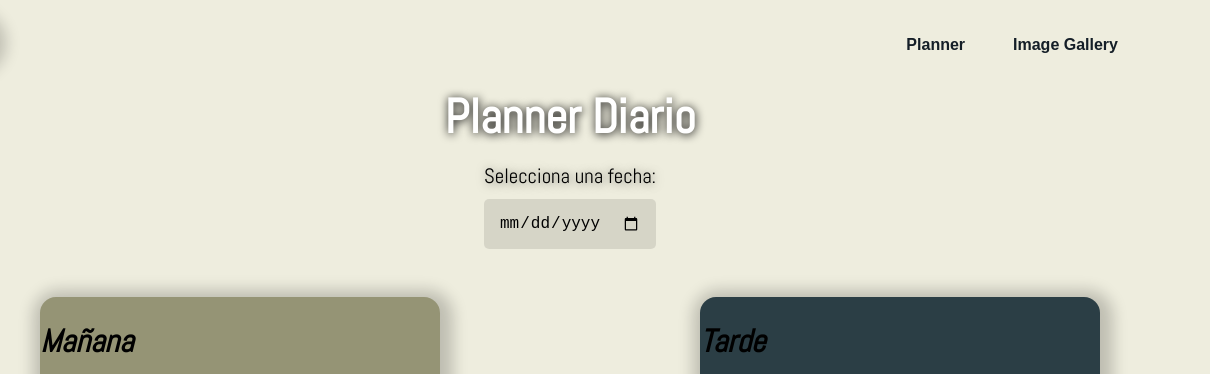
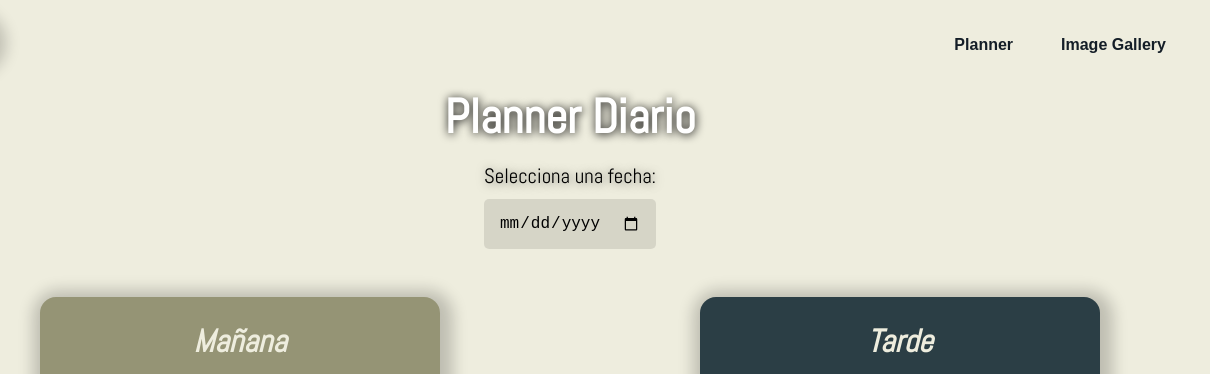
Before and after one commit to Juan-Andreu/TP-Final-1-Cuatri, a plain HTML site: page calendar.html in a window 1280 px wide. Shown: the top 374 px of the page, 70-1280 px from the left. Drawn offline with Linux system fonts and the light colour scheme.

Commit message:
Se modifico la barra de navegacion.

```diff
--- a/style.css
+++ b/style.css
@@ -174,7 +174,7 @@ body {
     .containerItems {
         display: flex;
         flex-direction: row;
-        margin-right: 3rem;
+        /* margin-right: 1rem; */
 
         & li {
             padding: 0 1.5rem;
@@ -275,10 +275,12 @@ body {
     width: 100%;
 
     .textCard {
-        margin-bottom: 1rem;
+        text-align: center;
+        color: #eeedde;
         font-size: 2rem;
         font-family: 'Abel', sans-serif;
         font-style: italic;
+        margin-bottom: 1rem;
         text-shadow: 0px 0px 10x 10px rgba(0, 0, 0, 1);
     }
 
```
